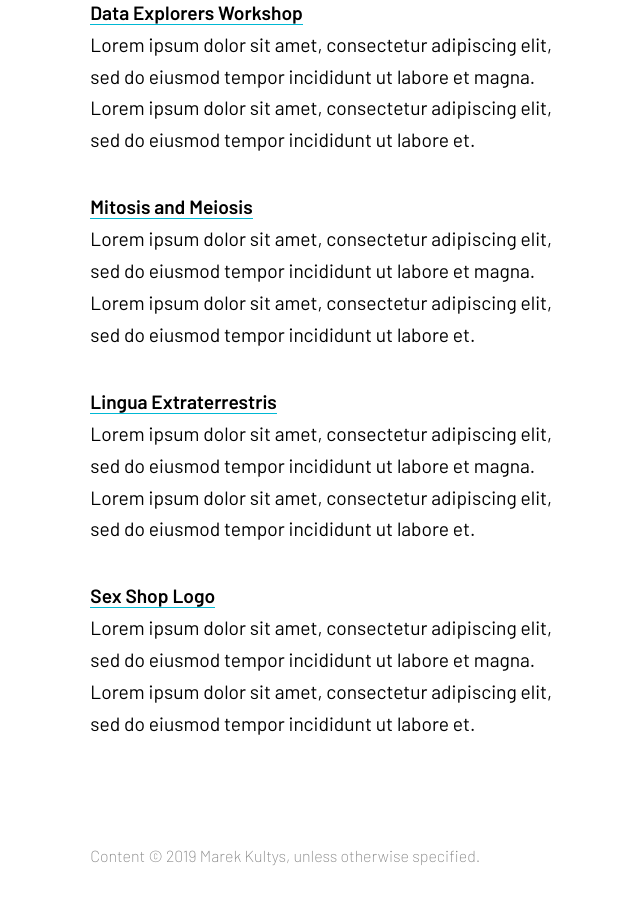
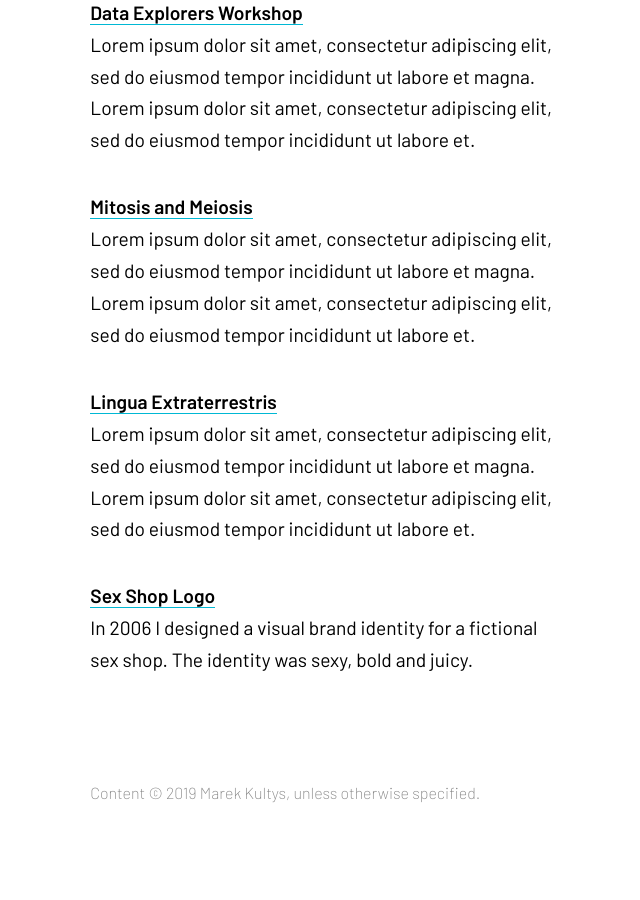
Before and after one commit to marek-kultys/marekkultys.github.io, a Jekyll site: the page built from work/index.html, in a window 1280 px wide and 900 px high, scrolled down 1129 px. Shown: the whole window, without its empty margins (436-1076 px from the left). Built offline with Jekyll 4.4.1, drawn with Linux system fonts in a browser that asks for light colours; after the commit the page ends 1965 px from its top, so only the background shows below that.

Commit message:
Add project dates

```diff
--- a/_data/pages-work.yml
+++ b/_data/pages-work.yml
@@ -1,35 +1,44 @@
 - name: BenevolentAI
   tagline: Lorem ipsum dolor sit amet, consectetur adipiscing elit, sed do eiusmod tempor incididunt ut labore et magna. Lorem ipsum dolor sit amet, consectetur adipiscing elit, sed do eiusmod tempor incididunt ut labore et.
+  date: 2019–present
   link: https://benevolent.ai/
 
 - name: BioDesign Team
   tagline: Lorem ipsum dolor sit amet, consectetur adipiscing elit, sed do eiusmod tempor incididunt ut labore et magna. Lorem ipsum dolor sit amet, consectetur adipiscing elit, sed do eiusmod tempor incididunt ut labore et.
+  date: 2017–2018
   link: https://www.science-practice.com/teams/bio-design/
 
 - name: Sequence Bundles
   tagline: Lorem ipsum dolor sit amet, consectetur adipiscing elit, sed do eiusmod tempor incididunt ut labore et magna. Lorem ipsum dolor sit amet, consectetur adipiscing elit, sed do eiusmod tempor incididunt ut labore et.
+  date: 2013–2016
   link: https://www.science-practice.com/projects/sequence-bundles/
 
 - name: Ctrl Group
   tagline: Lorem ipsum dolor sit amet, consectetur adipiscing elit, sed do eiusmod tempor incididunt ut labore et magna. Lorem ipsum dolor sit amet, consectetur adipiscing elit, sed do eiusmod tempor incididunt ut labore et.
+  date: 2013–2018
   link: https://www.ctrl-group.com/
 
 - name: Bento Lab
   tagline: Lorem ipsum dolor sit amet, consectetur adipiscing elit, sed do eiusmod tempor incididunt ut labore et magna. Lorem ipsum dolor sit amet, consectetur adipiscing elit, sed do eiusmod tempor incididunt ut labore et.
+  date: 2013–2015
   link: https://www.bento.bio/
 
 - name: Data Explorers Workshop
   tagline: Lorem ipsum dolor sit amet, consectetur adipiscing elit, sed do eiusmod tempor incididunt ut labore et magna. Lorem ipsum dolor sit amet, consectetur adipiscing elit, sed do eiusmod tempor incididunt ut labore et.
+  date: 2012–2014
   link: /work/data-explorers-workshop
 
 - name: Mitosis and Meiosis
   tagline: Lorem ipsum dolor sit amet, consectetur adipiscing elit, sed do eiusmod tempor incididunt ut labore et magna. Lorem ipsum dolor sit amet, consectetur adipiscing elit, sed do eiusmod tempor incididunt ut labore et.
+  date: 2008–2009
   link: /work/mitosis-and-meiosis
 
 - name: Lingua Extraterrestris
   tagline: Lorem ipsum dolor sit amet, consectetur adipiscing elit, sed do eiusmod tempor incididunt ut labore et magna. Lorem ipsum dolor sit amet, consectetur adipiscing elit, sed do eiusmod tempor incididunt ut labore et.
+  date: 2010–2014
   link: /work/lingua-extraterrestris
 
 - name: Sex Shop Logo
-  tagline: Lorem ipsum dolor sit amet, consectetur adipiscing elit, sed do eiusmod tempor incididunt ut labore et magna. Lorem ipsum dolor sit amet, consectetur adipiscing elit, sed do eiusmod tempor incididunt ut labore et.
+  tagline: In 2006 I designed a visual brand identity for a fictional sex shop. The identity was sexy, bold and juicy.
+  date: 2006
   link: /work/sex-shop-logo
```
